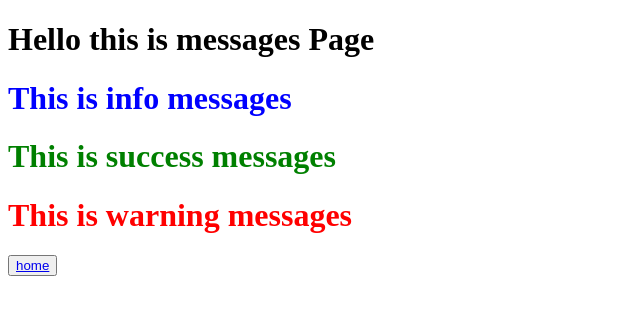
After one commit to ViralCitrusbug/Django-Singals, a Django app: page /messages in a window 1280 px wide. The commit adds this page. Shown: the top 315 px of the page, without its empty margins (0-640 px from the left). Run offline with Django 3.2, Linux system fonts and the light colour scheme.

Commit message:
Added Messages Framework in This Project

```diff
--- a/signals/signalapp/templates/home.html
+++ b/signals/signalapp/templates/home.html
@@ -9,5 +9,6 @@
 <body>
     <h1>You are at Home Page</h1>
     <button type="submit" ><a href="/login">login</a></button>
+    <button type="submit" ><a href="/messages">messages page</a></button>
 </body>
 </html>
--- /dev/null
+++ b/signals/signalapp/templates/msgs.html
@@ -0,0 +1,33 @@
+<!DOCTYPE html>
+<html lang="en">
+<head>
+    <meta charset="UTF-8">
+    <meta http-equiv="X-UA-Compatible" content="IE=edge">
+    <meta name="viewport" content="width=device-width, initial-scale=1.0">
+    <title>Mesages</title>
+    <style>
+        .success{
+            color: green;
+        }
+        .warning{
+            color: red;
+        }
+        .info{
+            color: blue;
+        }
+
+    </style>
+</head>
+<body>
+    <h1>Hello this is messages Page</h1>
+    {% if messages %}
+        {% for message in messages %}
+            {% if message.tags %}
+                <h1><b class="{{message.tags}}">{{message}}</b></h1>
+            {% endif %}
+        {% endfor %}
+    {% endif %}
+
+    <button><a href="/">home</a></button>
+</body>
+</html>
--- a/signals/signalapp/urls.py
+++ b/signals/signalapp/urls.py
@@ -16,9 +16,10 @@ Including another URLconf
 from django.contrib import admin
 from django.urls import path
 from . import views
-# from .views import login
+from .views import Msgs, login
 urlpatterns = [
     path('', views.home , name = "home"),
-    path('login', views.user_login , name = "login")
-    # path('login', login.as_view() , name = "login")
+    # path('login', views.user_login , name = "login")
+    path('login', login.as_view() , name = "login"),
+    path('messages', views.Msgs , name = "msgs")
 ]
--- a/signals/signalapp/views.py
+++ b/signals/signalapp/views.py
@@ -6,6 +6,7 @@ from django.contrib.auth.models import User
 from django.dispatch import Signal, receiver
 from django.db.models.signals import post_save
 from signalapp.models import Profile
+from django.contrib import messages
 from django.views import View
 # Create your views here.
 
@@ -41,14 +42,21 @@ class login(View):
         Email = request.POST.get("email")
         user = User.objects.create(first_name = fisrtName , last_name = lastName , username = userName , email = Email)
         user.save()
+        messages.success(request , "Your Account Has been Successfully Created")
         a = "ViralPatel"
-        c ={
+        context ={
             "a" : a
         }
-        return render(request , "login.html",c)
+        return render(request , "login.html",context)
 
 
 @receiver(post_save , sender = User )
 def Prof(sender , instance , created , **kwargs):
     if created:
         prof = Profile.objects.create(user = instance)
+
+def Msgs(request):
+    messages.info(request , "This is info messages")
+    messages.success(request , "This is success messages")
+    messages.warning(request , "This is warning messages")
+    return render(request , 'msgs.html')
```
Also changed, not shown: signals/signalapp/templates/login.html (+15 -0 lines).
